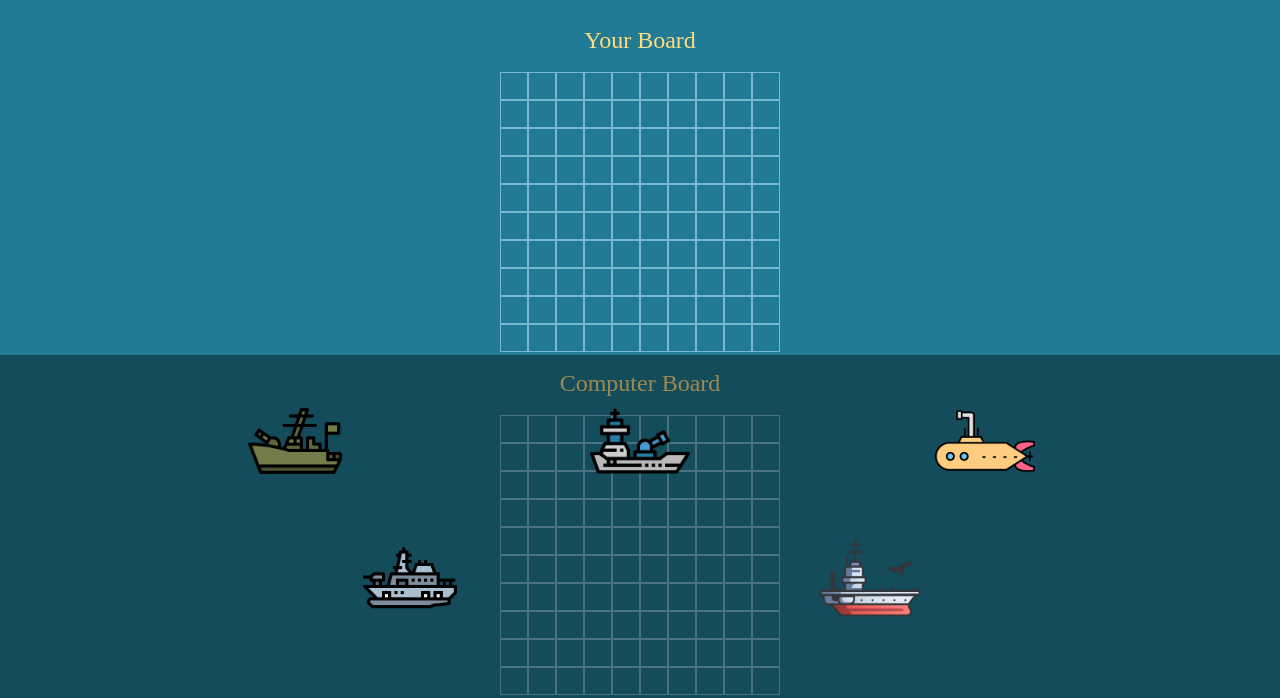
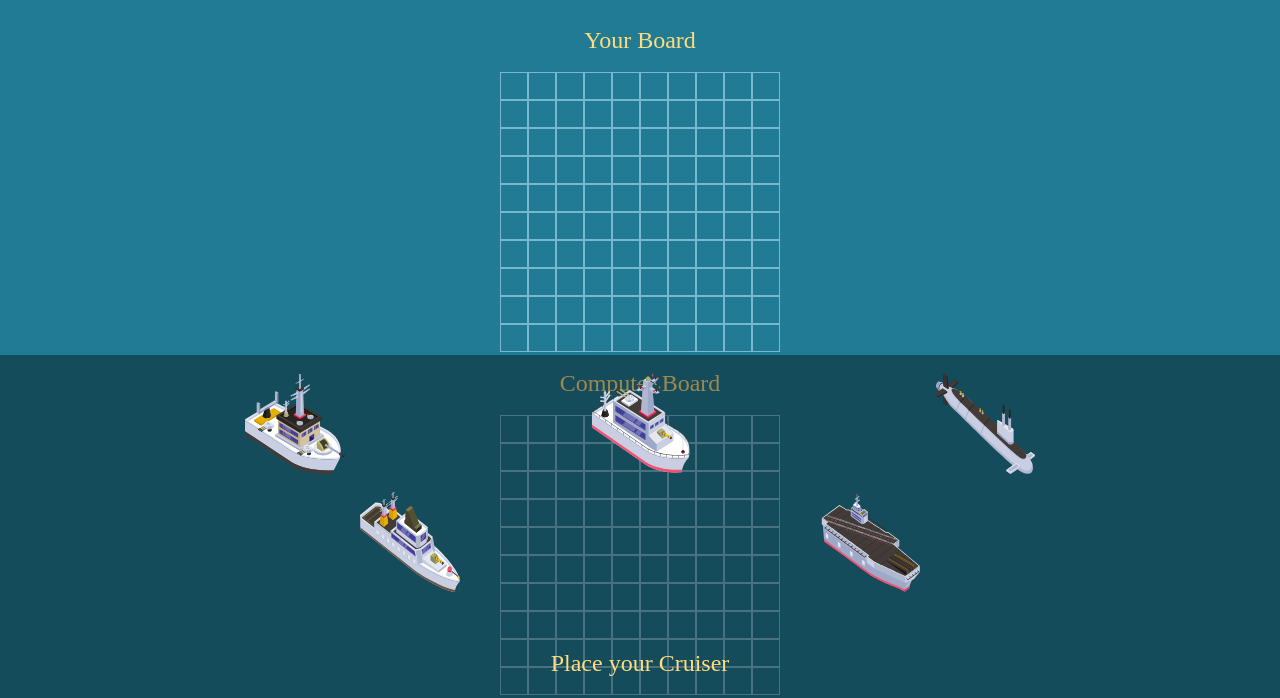
Before and after one commit to Orbfer/Battleship, a website built with webpack: page src/template.html in a window 1280 px wide. Shown: the part 102-800 px from the top of the page. Built offline with nearby package versions, Linux system fonts and the light colour scheme; a web font is replaced by a local one.

Commit message:
Started working on place function.

```diff
--- a/src/scripts/startGame.js
+++ b/src/scripts/startGame.js
@@ -1,38 +1,59 @@
-import cruiserImg from '../assets/images/cruiser.png'
-import shipImg from '../assets/images/ship.png'
-import submarineImg from '../assets/images/submarine.png'
-import warshipImg from '../assets/images/warship.png'
-import aircraftCarrierImg from '../assets/images/aircraft-carrier.png'
-const computerBoard = document.querySelector('#computer-board')
+import cruiserImg from "../assets/images/cruiser.svg";
+import battleshipImg from "../assets/images/battleship.svg";
+import submarineImg from "../assets/images/submarine.svg";
+import warshipImg from "../assets/images/warship.svg";
+import aircraftCarrierImg from "../assets/images/aircraft-carrier.svg";
+const computerBoard = document.querySelector("#computer-board");
+let shipLog = "Cruiser";
 function startGame() {
-    const shipsPopUp = document.createElement('div')
-    shipsPopUp.id = 'ships-pop-up'
-    computerBoard.append(shipsPopUp)
-    const shipsPopUpCont1 = document.createElement('div')
-    shipsPopUpCont1.classList.add('pop-up-cont1')
-    const shipsPopUpCont2 = document.createElement('div')
-    shipsPopUpCont2.classList.add('pop-up-cont2')
-    shipsPopUp.append(shipsPopUpCont1)
-    shipsPopUp.append(shipsPopUpCont2)
-    const cruiser = document.createElement('img')
-    cruiser.src = cruiserImg
-    cruiser.classList.add('ship-img')
-    shipsPopUpCont1.append(cruiser)
-    const ship = document.createElement('img')
-    ship.src = shipImg
-    ship.classList.add('ship-img')
-    shipsPopUpCont1.append(ship)
-    const submarine = document.createElement('img')
-    submarine.src = submarineImg
-    submarine.classList.add('ship-img')
-    shipsPopUpCont1.append(submarine)
-    const warship = document.createElement('img')
-    warship.src = warshipImg
-    warship.classList.add('ship-img')
-    shipsPopUpCont2.append(warship)
-    const aircraftCarrier = document.createElement('img')
-    aircraftCarrier.src = aircraftCarrierImg
-    aircraftCarrier.classList.add('ship-img')
-    shipsPopUpCont2.append(aircraftCarrier)
+  const shipsPopUp = document.createElement("div");
+  shipsPopUp.id = "ships-pop-up";
+  computerBoard.append(shipsPopUp);
+  const shipsPopUpCont1 = document.createElement("div");
+  shipsPopUpCont1.classList.add("pop-up-cont1");
+  const shipsPopUpCont2 = document.createElement("div");
+  shipsPopUpCont2.classList.add("pop-up-cont2");
+  shipsPopUp.append(shipsPopUpCont1);
+  shipsPopUp.append(shipsPopUpCont2);
+  const cruiser = document.createElement("img");
+  cruiser.src = cruiserImg;
+  cruiser.classList.add("ship-img");
+  shipsPopUpCont1.append(cruiser);
+  const battleship = document.createElement("img");
+  battleship.src = battleshipImg;
+  battleship.classList.add("ship-img");
+  shipsPopUpCont1.append(battleship);
+  const submarine = document.createElement("img");
+  submarine.src = submarineImg;
+  submarine.classList.add("ship-img");
+  shipsPopUpCont1.append(submarine);
+  const warship = document.createElement("img");
+  warship.src = warshipImg;
+  warship.classList.add("ship-img");
+  shipsPopUpCont2.append(warship);
+  const aircraftCarrier = document.createElement("img");
+  aircraftCarrier.src = aircraftCarrierImg;
+  aircraftCarrier.classList.add("ship-img");
+  shipsPopUpCont2.append(aircraftCarrier);
+  const shipPickerLogCont = document.createElement("div");
+  shipPickerLogCont.id = "ship-picker-log-cont";
+  shipsPopUp.append(shipPickerLogCont);
+  const shipPickerLog = document.createElement("div");
+  shipPickerLog.id = "ship-picker-log";
+  shipPickerLog.textContent = `Place your ${shipLog}`;
+  shipPickerLogCont.append(shipPickerLog);
+  cruiser.addEventListener("click", () => shipPicker("Cruiser"));
+  battleship.addEventListener("click", () => shipPicker("Battleship"));
+  submarine.addEventListener("click", () => shipPicker("Submarine"));
+  warship.addEventListener("click", () => shipPicker("Warship"));
+  aircraftCarrier.addEventListener("click", () =>
+    shipPicker("Aircraft Carrier")
+  );
+}
+function shipPicker(ship) {
+  shipLog = ship;
+  const shipPickerLog = document.querySelector("#ship-picker-log");
+  shipPickerLog.textContent = `Place your ${shipLog}`;
 }
 export { startGame };
+export { shipLog };
--- a/src/styles/styles.css
+++ b/src/styles/styles.css
@@ -76,7 +76,7 @@ body {
   position: absolute;
   background-color: rgba(0, 0, 0, 0.385);
   display: grid;
-  grid-template-rows: 1fr 1fr;
+  grid-template-rows: 1fr 1fr 0.5fr;
 }
 .pop-up-cont1 {
   grid-row: 1 /2;
@@ -93,3 +93,13 @@ body {
 .ship-img {
   width: 100px;
 }
+#ship-picker-log-cont {
+  display: flex;
+  justify-content: center;
+  align-items: center;
+}
+#ship-picker-log {
+  font-family: var(--secondaryText);
+  font-size: 1.5em;
+  color: var(--textColor);
+}
```
Also changed, not shown: src/scripts/placeShip.js (added, +22 -0 lines), src/assets/images/aircraft-carrier.png (deleted), src/assets/images/aircraft-carrier.svg (added), src/assets/images/battleship.svg (added), src/assets/images/cruiser.png (deleted), src/assets/images/cruiser.svg (added), src/assets/images/ship.png (deleted), src/assets/images/submarine.png (deleted), src/assets/images/submarine.svg (added), src/assets/images/warship.png (deleted), src/assets/images/warship.svg (added), src/scripts/ship.js (deleted).
